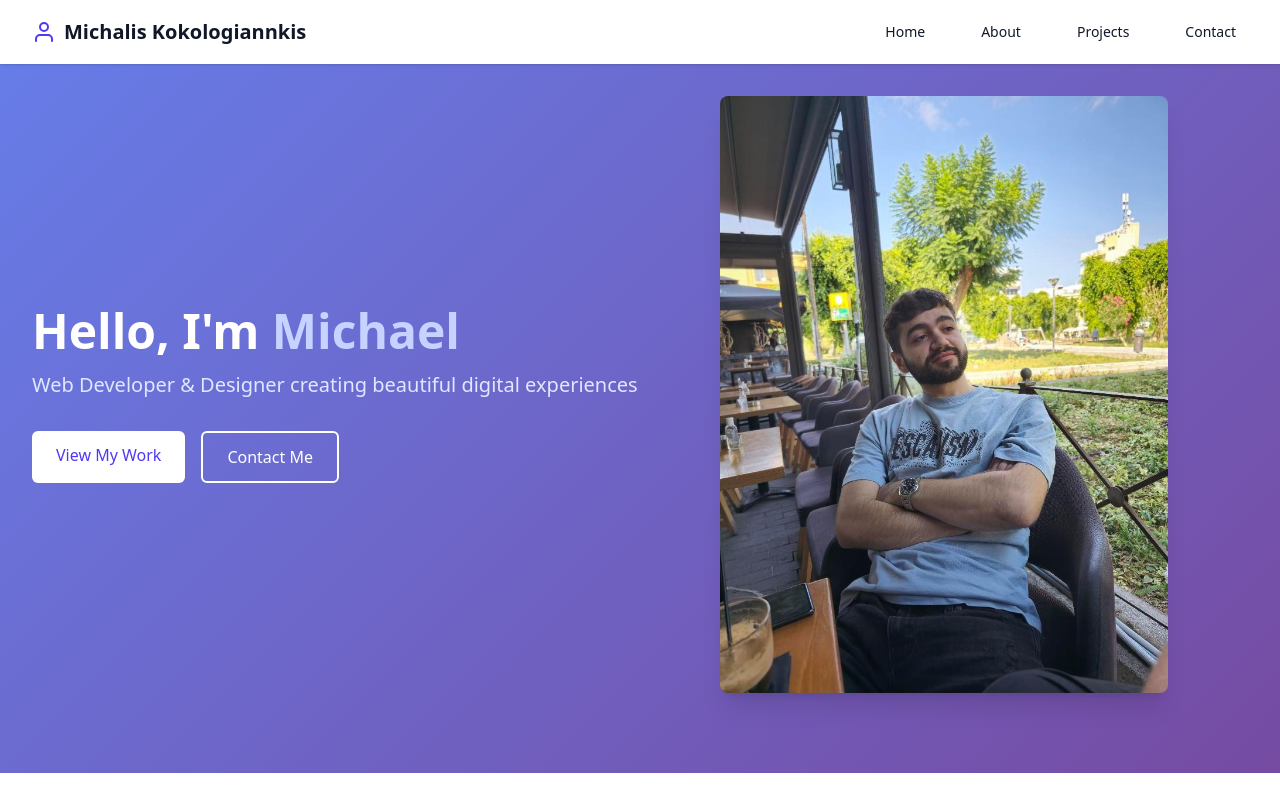
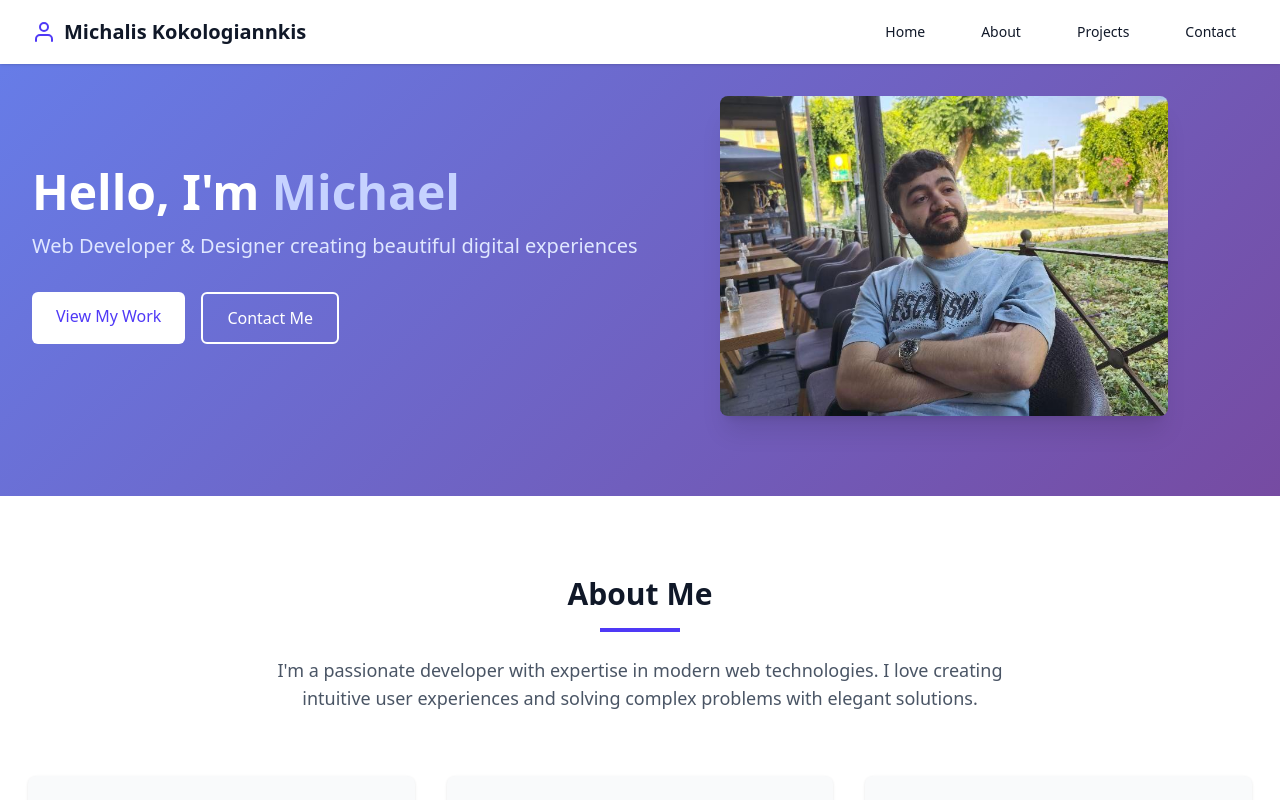
Before and after one commit to fidelity-michael/webpage, a React (Vite) app: page / in a window 1280 px wide. Shown: the top 800 px of the page. Built offline with nearby package versions, Linux system fonts and the light colour scheme.

Commit message:
Cropped profile image

```diff
--- a/src/App.tsx
+++ b/src/App.tsx
@@ -118,7 +118,7 @@ function App() {
               <img
                 src="portrait.jpg"
                 alt="Profile"
-                className="rounded-lg shadow-xl w-full max-w-md object-cover"
+                className="rounded-lg shadow-xl h-80 w-full max-w-md object-cover overflow-hidden"
               />
             </div>
           </div>
```
